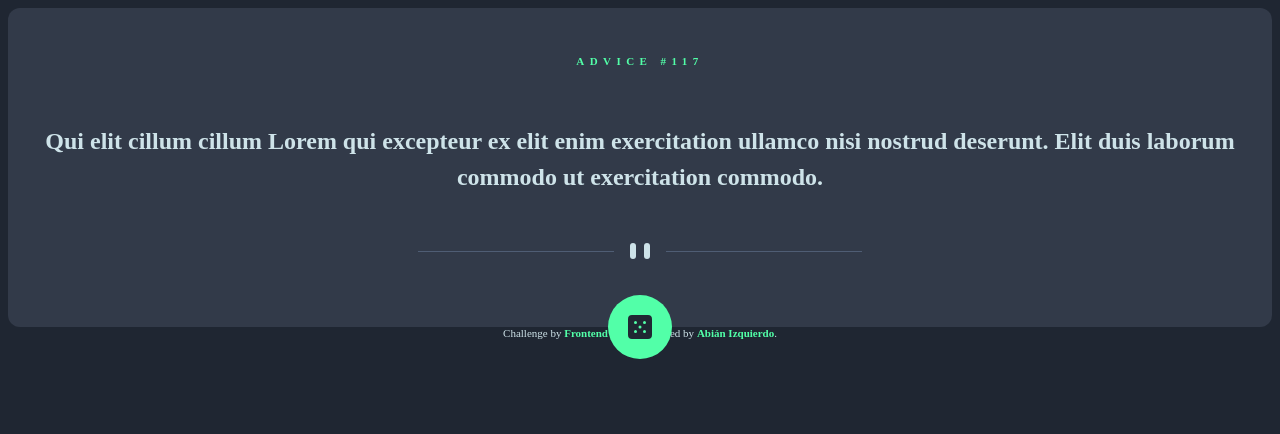
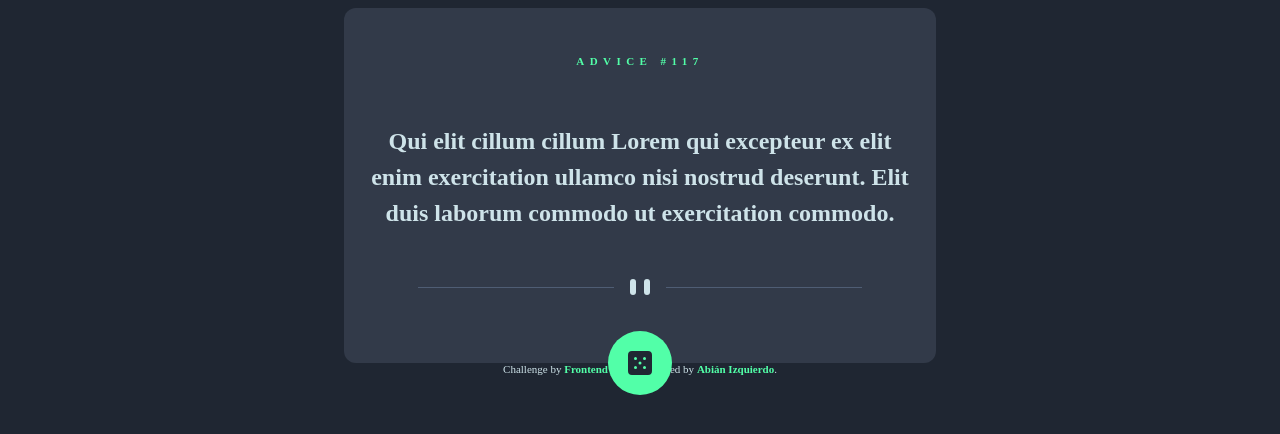
Before and after one commit to abizmo/advice-generator-app, a React (Create React App) app: page / in a window 1280 px wide. Shown: the top 434 px of the page. Built offline with nearby package versions, Linux system fonts and the light colour scheme.

Commit message:
Fix: Add max-width at AdviceGenerator

```diff
--- a/src/components/AdviceGenerator/AdviceGenerator.tsx
+++ b/src/components/AdviceGenerator/AdviceGenerator.tsx
@@ -12,6 +12,8 @@ const Wrapper = styled.div`
   display: flex;
   flex-direction: column;
   gap: ${({ theme }) => theme.sizes[24]};
+  margin: 0 auto;
+  max-width: 34rem;
   padding: 2.5rem 1.5rem 4rem;
   position: relative;
 
```
